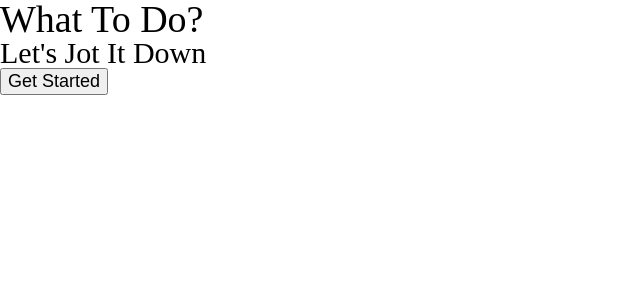
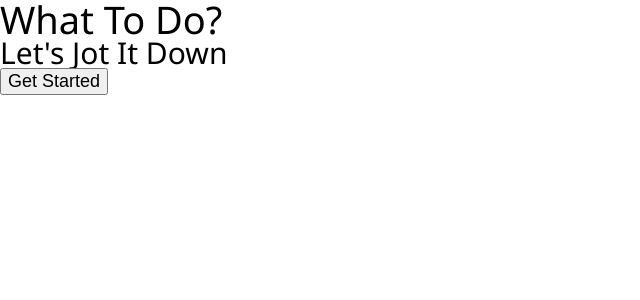
Before and after one commit to waylonturbes/what-to-do-planner, a React (Create React App) app in the folder client/: page / in a window 1280 px wide. Shown: the top 300 px of the page, without its empty margins (0-640 px from the left). Built offline with nearby package versions, Linux system fonts and the light colour scheme.

Commit message:
Added Noto Sans font

```diff
--- a/client/public/index.html
+++ b/client/public/index.html
@@ -9,6 +9,10 @@
   <meta name="description" content="Web site created using create-react-app" />
   <link rel="apple-touch-icon" href="%PUBLIC_URL%/logo192.png" />
   <link rel="manifest" href="%PUBLIC_URL%/manifest.json" />
+  <link rel="preconnect" href="https://fonts.googleapis.com">
+  <link rel="preconnect" href="https://fonts.gstatic.com" crossorigin>
+  <link href="https://fonts.googleapis.com/css2?family=Noto+Sans:ital,wght@0,400;0,700;1,400;1,700&display=swap"
+    rel="stylesheet">
   <title>What To Do Planner</title>
 </head>
 
--- a/client/src/styles/general.css
+++ b/client/src/styles/general.css
@@ -2,6 +2,7 @@
   box-sizing: border-box;
   font-size: 62.5%;
   scroll-behavior: smooth;
+  font-family: 'Noto Sans', sans-serif;
 }
 #root {
   display: flex;
```
